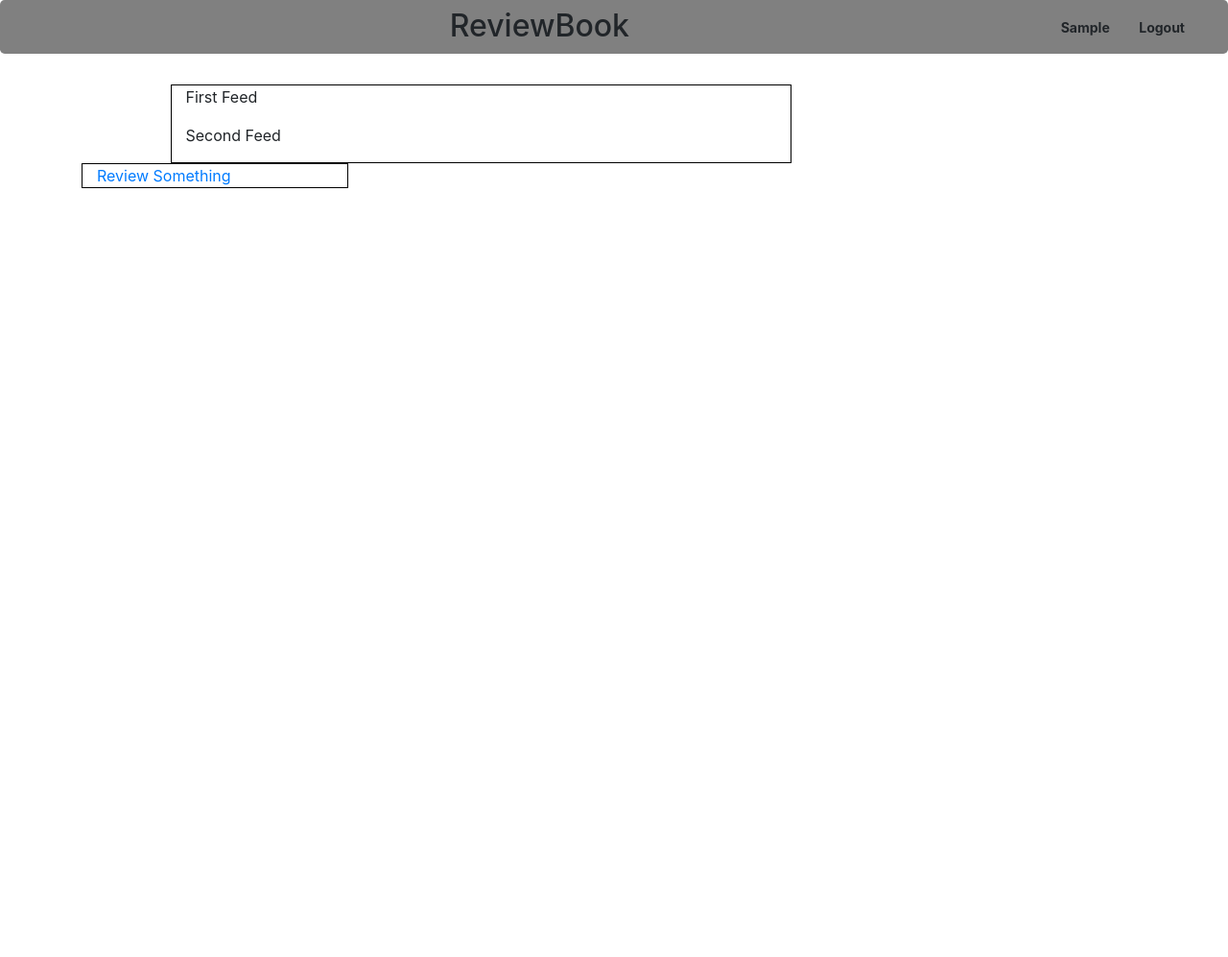
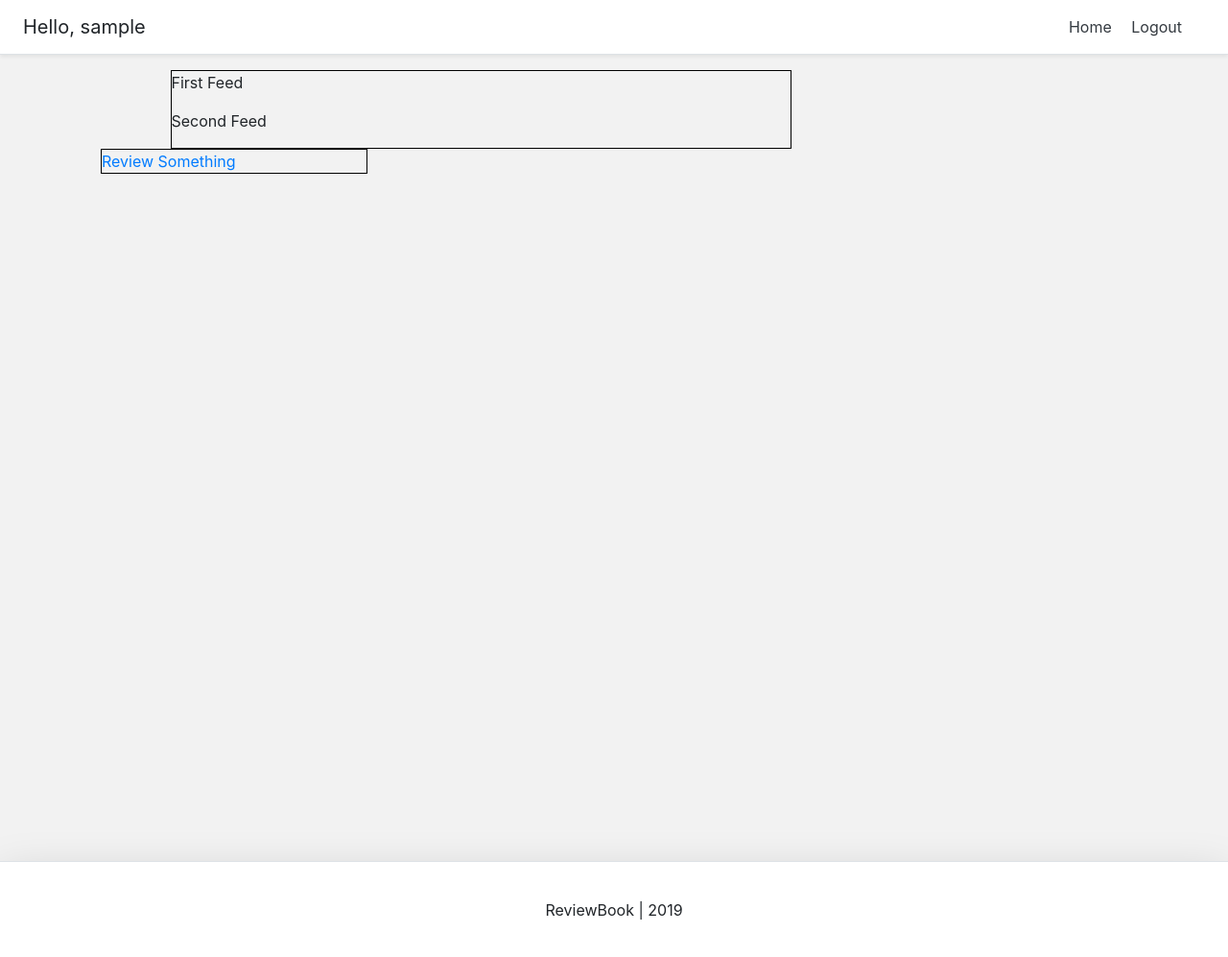
Before and after one commit to magarwal775/ReviewBook, a Django app: page / in a window 1280 px wide. Shown: the whole page at 96% size. Before the commit the page ends 196 px from the top, so only its background shows below. Run offline with Django 3.2, Linux system fonts and the light colour scheme; the visitor is signed in with stand-in values (Sample User, id 1); some libraries are stand-ins or nearby versions.

Commit message:
Fixed some errors, improved UI

```diff
--- a/accounts/templates/must_authenticate.html
+++ b/accounts/templates/must_authenticate.html
@@ -6,8 +6,8 @@
   <div class="d-flex flex-column">
     <p class="m-auto">Must authenticate to view this page.</p>
     <p class="m-auto">
-      <a href="{% url 'register' %}">Register</a> or
-      <a href ="{% url 'login' %}">Login</a>
+      <a href="{% url 'accounts:register' %}">Register</a> or
+      <a href ="{% url 'accounts:login' %}">Login</a>
     </p>
   </div>
 </div>
--- a/accounts/urls.py
+++ b/accounts/urls.py
@@ -8,6 +8,9 @@ from accounts.views import (
         account_view,
 )
 
+app_name='accounts'
+
+
 urlpatterns = [
     path('register/', registration_view, name="register"),
     path('logout/', logout_view, name="logout"),
--- a/base/templates/base.html
+++ b/base/templates/base.html
@@ -1,71 +1,35 @@
-<html lang="en">
-  <head>
+<!DOCTYPE html>
+<html lang=en>
 
+<head>
+	<!-- Required meta tags -->
     <meta charset="utf-8">
     <meta name="viewport" content="width=device-width, initial-scale=1, shrink-to-fit=no">
+	<link rel="stylesheet" href="https://stackpath.bootstrapcdn.com/bootstrap/4.3.1/css/bootstrap.min.css" integrity="sha384-ggOyR0iXCbMQv3Xipma34MD+dH/1fQ784/j6cY/iJTQUOhcWr7x9JvoRxT2MZw1T" crossorigin="anonymous">
 
-    <link rel="stylesheet" href="https://stackpath.bootstrapcdn.com/bootstrap/4.4.1/css/bootstrap.min.css" integrity="sha384-Vkoo8x4CGsO3+Hhxv8T/Q5PaXtkKtu6ug5TOeNV6gBiFeWPGFN9MuhOf23Q9Ifjh" crossorigin="anonymous">
+</head>
 
-  </head>
-  <style>
+<body>
+{% include 'snippets/base_css.html' %}
+{% include 'snippets/header.html' %}
 
-    #topbar{
-      background: grey;
-      padding-top:8px;
-      padding-bottom:10px;
-      text-align:center;
-    }
+<!-- Body -->
+<style type="text/css">
+	.main{
+		min-height: 100vh;
+		height: 100%;
+	}
+</style>
+<div class="main">
+	{% block content %}
 
-    h2{display: inline;}
+	{% endblock content %}
+</div>
+<!-- End Body -->
 
-    #login{
-      padding-top:5px;
-    }
+{% include 'snippets/footer.html' %}
 
-  </style>
-  <body>
+</body>
 
-    <!--navbar-->
-    {% if request.user.is_authenticated %}
-      <div id='topbar' class='jumbotron'>
-        <h2>ReviewBook</h2>
-        <div id='login' style="float:right;">
-          <a href="#">
-            <button class="btn btn-sm  my-2 my-sm-0 m-1 navBtn">
-              <strong>{{request.user.first_name}}</strong>
-            </button>
-          </a>
-          <a href="{% url 'logout' %}">
-            <button class="btn btn-sm  my-2 my-sm-0 m-1 navBtn">
-              <strong>Logout</strong>
-            </button>
-          </a>
-        </div>
-      </div>
-      {% else %}
-        <div id='topbar' class='jumbotron'>
-        <h2>ReviewBook</h2>
-        <div id='login' style="float:right;">
-          <a href="{% url 'login' %}">
-            <button class="btn btn-sm  my-2 my-sm-0 m-1 navBtn">
-              <strong>Login</strong>
-            </button>
-          </a>
-          <a href="{% url 'register' %}">
-            <button class="btn btn-sm  my-2 my-sm-0 m-1 navBtn">
-              <strong>Register</strong>
-            </button>
-          </a>
-        </div>
-      </div>
-    {% endif %}
 
-    {% block content %}
-    {% endblock content %}
-
-    <script src="https://code.jquery.com/jquery-3.4.1.slim.min.js" integrity="sha384-J6qa4849blE2+poT4WnyKhv5vZF5SrPo0iEjwBvKU7imGFAV0wwj1yYfoRSJoZ+n" crossorigin="anonymous"></script>
-    <script src="https://cdn.jsdelivr.net/npm/popper.js@1.16.0/dist/umd/popper.min.js" integrity="sha384-Q6E9RHvbIyZFJoft+2mJbHaEWldlvI9IOYy5n3zV9zzTtmI3UksdQRVvoxMfooAo" crossorigin="anonymous"></script>
-    <script src="https://stackpath.bootstrapcdn.com/bootstrap/4.4.1/js/bootstrap.min.js" integrity="sha384-wfSDF2E50Y2D1uUdj0O3uMBJnjuUD4Ih7YwaYd1iqfktj0Uod8GCExl3Og8ifwB6" crossorigin="anonymous"></script>
-
-  </body>
 </html>
--- a/base/templates/home.html
+++ b/base/templates/home.html
@@ -1,18 +1,42 @@
 {% extends 'base.html' %}
+{% load static %}
 
 {% block content %}
+
+<style type="text/css">
+	@media (max-width: 768px) {
+		.right-column{
+			margin-left: 0px;
+		}
+	}
+	@media (min-width: 768px) {
+		.right-column{
+			margin-left: 20px;
+		}
+	}
+	.give-review-bar{
+		background-color: #fff;
+		margin-bottom:20px;
+	}
+	.left-column{
+		padding:0px;
+	}
+	.right-column{
+		padding:0px;
+	}
+</style>
 
 <div class="container">
   <div class="d-flex flex-column">
 
-    <!-- Right 'Give Review' bar -->
-    <div class="give-review-bar d-lg-none col-lg-7 offset-lg-1" style="border: 1px solid #000;">
+    <!-- Top 'Give Review' bar -->
+    <div class="d-lg-none left-column col-lg-7 offset-lg-1" style="border: 1px solid #000;">
       <a href="{% url 'base:select_category' %}">Review Something</a>
     </div>
     <!-- END Right 'Give Review' bar -->
 
     <!-- Feed -->
-    <div class="left-column col-lg-7 offset-lg-1" style="border: 1px solid #000;">
+    <div class="left-column col-lg-7 left-column offset-lg-1" style="border: 1px solid #000;">
       <div class="feed-container">
         <p>First Feed</p>
       </div>
--- /dev/null
+++ b/base/templates/snippets/base_css.html
@@ -0,0 +1,5 @@
+<style type="text/css">
+	body{
+		background-color: #f2f2f2;
+	}
+</style>
--- /dev/null
+++ b/base/templates/snippets/footer.html
@@ -0,0 +1,17 @@
+<style type="text/css">
+	.footer{
+		min-height: 100px;
+	}
+</style>
+
+<!-- Footer -->
+<br>
+<div class="d-flex flex-row align-items-center footer  bg-white border-top shadow-lg">
+	<p class="m-auto">ReviewBook | 2019</p>
+</div>
+<!-- End Footer -->
+
+
+<script src="https://code.jquery.com/jquery-3.3.1.slim.min.js" integrity="sha384-q8i/X+965DzO0rT7abK41JStQIAqVgRVzpbzo5smXKp4YfRvH+8abtTE1Pi6jizo" crossorigin="anonymous"></script>
+<script src="https://cdnjs.cloudflare.com/ajax/libs/popper.js/1.14.7/umd/popper.min.js" integrity="sha384-UO2eT0CpHqdSJQ6hJty5KVphtPhzWj9WO1clHTMGa3JDZwrnQq4sF86dIHNDz0W1" crossorigin="anonymous"></script>
+<script src="https://stackpath.bootstrapcdn.com/bootstrap/4.3.1/js/bootstrap.min.js" integrity="sha384-JjSmVgyd0p3pXB1rRibZUAYoIIy6OrQ6VrjIEaFf/nJGzIxFDsf4x0xIM+B07jRM" crossorigin="anonymous"></script>
--- /dev/null
+++ b/base/templates/snippets/header.html
@@ -0,0 +1,45 @@
+<style type="text/css">
+	@media (min-width: 768px) {
+	  html {
+	    font-size: 16px;
+	  }
+	}
+	.search-bar{
+		max-width: 500px;
+		width: 100%;
+	}
+	form{
+		width: 100%;
+	}
+</style>
+
+<!-- Header -->
+<div class="d-flex flex-column flex-md-row align-items-center p-3 px-md-4 mb-3 bg-white border-bottom shadow-sm">
+  <h5 class="my-0 mr-md-auto font-weight-normal">
+  	{% if request.user.is_authenticated %}
+  		<p class="m-auto">Hello, {{request.user.username}}</p>
+  	{% endif %}
+  </h5>
+  <!-- <div class="search-bar mt-sm-2 mr-2">
+  	<form method="get">
+  		<input class="form-control"  type="text" name="q" id="id_q" placeholder="Search...">
+  	</form>
+  </div> -->
+  <nav class="my-2 my-md-0 mr-md-3">
+  	{% if request.user.is_authenticated %}
+	  	<a class="p-2 text-dark" href="{% url 'base:home' %}">Home</a>
+	    <a class="p-2 text-dark" href="{% url 'accounts:logout' %}">Logout</a>
+	{% else %}
+		<a class="p-2 text-dark" href="{% url 'base:home' %}">Home</a>
+	    <a class="p-2 text-dark" href="{% url 'accounts:login' %}">Login</a>
+	    <a class="btn btn-outline-primary" href="{% url 'accounts:register' %}">Register</a>
+	{% endif %}
+
+  </nav>
+</div>
+
+<!-- End Header -->
+
+<!-- <script type="text/javascript">
+	document.getElementById("id_q").value = "{{query}}"
+</script> -->
--- a/games/templates/select_game.html
+++ b/games/templates/select_game.html
@@ -1,4 +1,5 @@
 {% extends 'base.html' %}
+{% load static %}
 
 {% block content %}
 
--- a/games/views.py
+++ b/games/views.py
@@ -11,7 +11,7 @@ def give_game_review(request, game_id):
     user = request.user
     game = get_object_or_404(Game, id=game_id)
     if not user.is_authenticated:
-        return redirect('must_authenticate')
+        return redirect('accounts:must_authenticate')
 
     form = GiveReviewForm(request.POST or None)
     if form.is_valid():
--- a/movies/templates/select_movie.html
+++ b/movies/templates/select_movie.html
@@ -1,8 +1,10 @@
 {% extends 'base.html' %}
+{% load static %}
 
 {% block content %}
 
 {% for movie in movies %}
+  <img class="img-fluid d-block m-auto pb-2" src="{% static '{{movie.image}}' %}" width="72" height="72">
   <p>{{movie.image}}</p>
   <p><a href="{% url 'movies:give_movie_review' movie.id %}">{{movie.name}}</a></p>
   <br>
--- a/movies/views.py
+++ b/movies/views.py
@@ -21,7 +21,7 @@ def give_movie_review(request, movie_id):
     user = request.user
     movie = get_object_or_404(Movie, id=movie_id)
     if not user.is_authenticated:
-        return redirect('must_authenticate')
+        return redirect('accounts:must_authenticate')
 
     form = GiveReviewForm(request.POST or None)
     if form.is_valid():
--- a/series/templates/select_series.html
+++ b/series/templates/select_series.html
@@ -1,4 +1,5 @@
 {% extends 'base.html' %}
+{% load static %}
 
 {% block content %}
 
--- a/series/views.py
+++ b/series/views.py
@@ -11,7 +11,7 @@ def give_episode_review(request, episode_id):
     user = request.user
     episode = get_object_or_404(Episode, id=episode_id)
     if not user.is_authenticated:
-        return redirect('must_authenticate')
+        return redirect('accounts:must_authenticate')
 
     form = GiveReviewForm(request.POST or None)
     if form.is_valid():
```
Also changed, not shown: accounts/views.py (+4 -4 lines).
